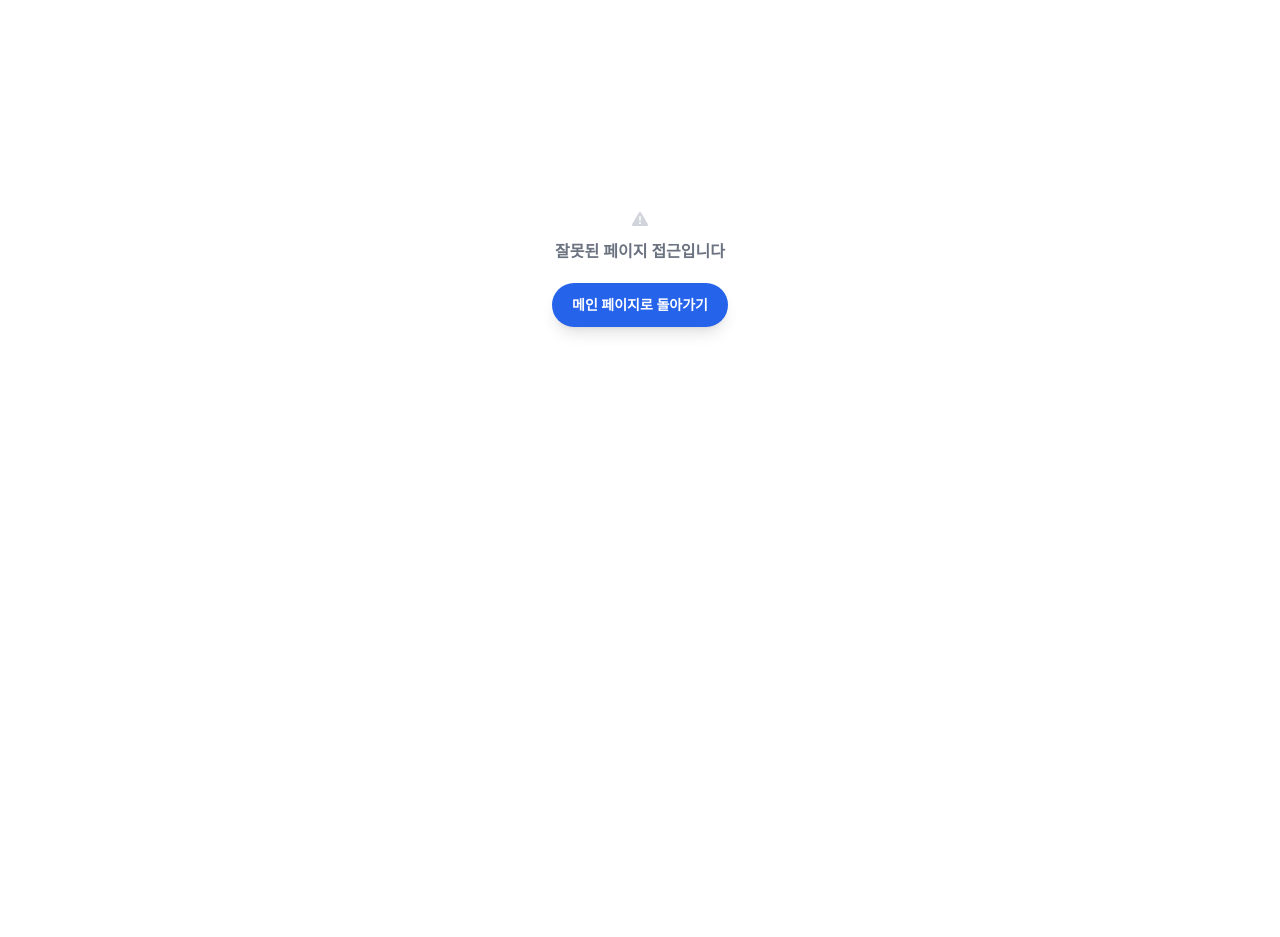
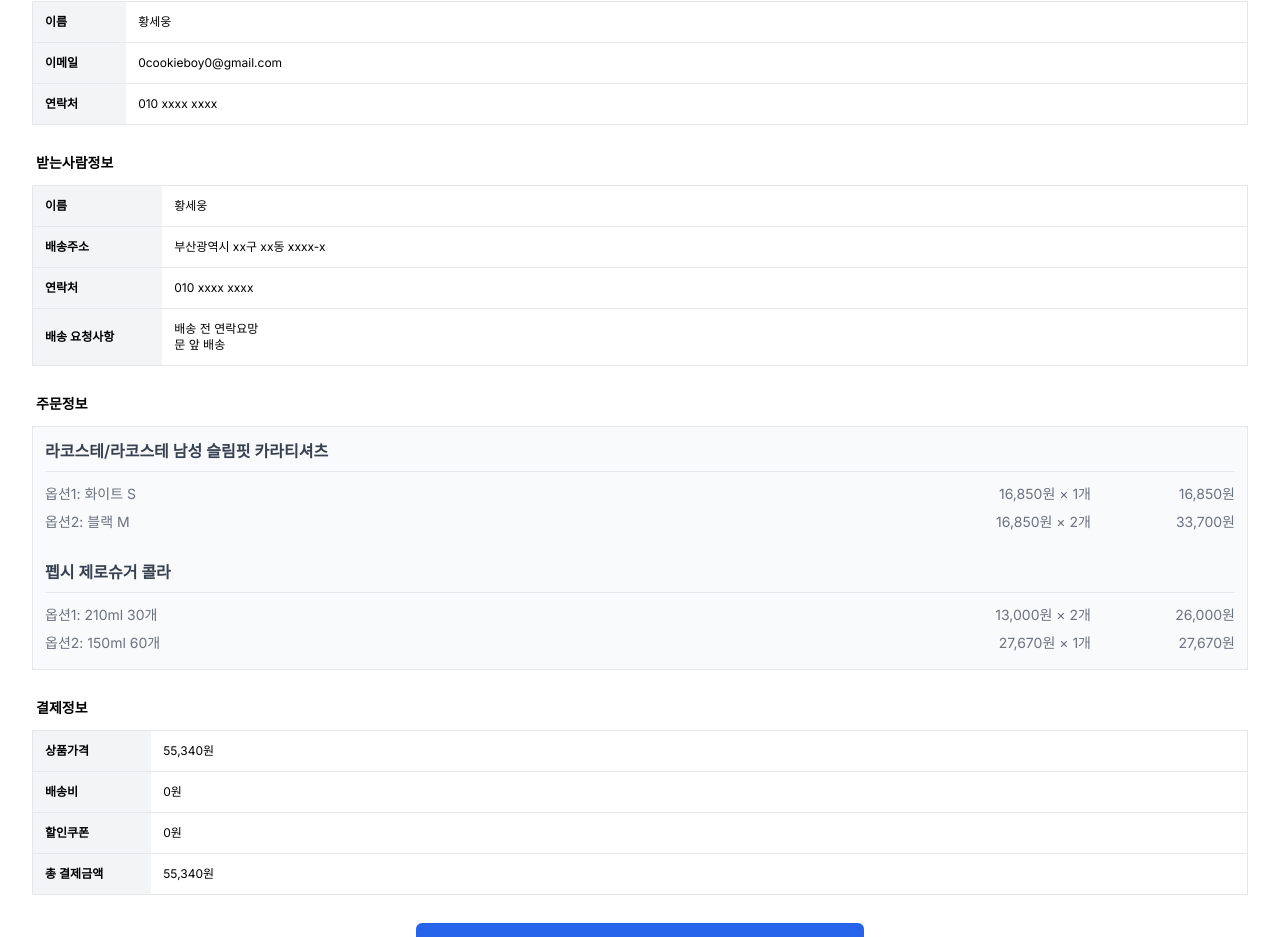
Before and after one commit to pokycookie/online-store, a Next.js app: page /cart/checkout in a window 1280 px wide. Before the commit this address had no page. Shown: the part 291-1228 px from the top of the page. Before the commit the page ends 960 px from the top, so only its background shows below. Built offline with nearby package versions, Linux system fonts and the light colour scheme.

Commit message:
feat: checkout page

```diff
--- /dev/null
+++ b/app/cart/checkout/page.tsx
@@ -0,0 +1,47 @@
+import Table from '@/components/ui/table'
+import checkoutData from '@mock/checkout.json'
+import cartArrData from '@mock/cart.json'
+import CartList from '@/components/section/shoppingCart/cartList'
+
+const cartArr = cartArrData.data
+
+export default function CheckoutPage() {
+  return (
+    <main className="flex flex-col items-center p-8">
+      <h1 className="w-full pb-3 mb-5 text-2xl font-semibold border-b-4 border-blue-600">
+        주문/결제
+      </h1>
+      <section className="w-full mb-7">
+        <h2 className="mb-3 ml-1 text-sm font-semibold">구매자정보</h2>
+        <Table content={checkoutData.buyer} />
+      </section>
+      <section className="w-full mb-7">
+        <h2 className="mb-3 ml-1 text-sm font-semibold">받는사람정보</h2>
+        <Table content={checkoutData.receiver} />
+      </section>
+      <section className="w-full mb-7">
+        <h2 className="mb-3 ml-1 text-sm font-semibold">주문정보</h2>
+        <ul className="pl-3 pr-3 border bg-gray-50">
+          {cartArr.map((e, i) => {
+            return (
+              <CartList
+                key={i}
+                name={e.name}
+                options={e.options}
+                check={true}
+                readOnly
+              />
+            )
+          })}
+        </ul>
+      </section>
+      <section className="w-full mb-7">
+        <h2 className="mb-3 ml-1 text-sm font-semibold">결제정보</h2>
+        <Table content={checkoutData.payment} />
+      </section>
+      <button className="w-full h-12 max-w-md text-white bg-blue-600 rounded-md hover:bg-blue-500">
+        결제하기
+      </button>
+    </main>
+  )
+}
--- a/app/cart/page.tsx
+++ b/app/cart/page.tsx
@@ -2,6 +2,7 @@
 
 import CartList from '@/components/section/shoppingCart/cartList'
 import cartArrData from '@mock/cart.json'
+import Link from 'next/link'
 import { ChangeEvent, useState } from 'react'
 
 const cartArr = cartArrData.data
@@ -28,9 +29,11 @@ export default function CartPage() {
   }
 
   return (
-    <main className="p-8">
-      <h1 className="mb-5 text-2xl font-bold">장바구니</h1>
-      <section className="mb-5">
+    <main className="flex flex-col items-center p-8">
+      <h1 className="w-full pb-3 mb-5 text-2xl font-semibold border-b-4 border-blue-600">
+        장바구니
+      </h1>
+      <section className="w-full mb-5">
         <div className="flex items-center justify-between pt-2 pb-2 border-b border-blue-600">
           <div className="text-sm">
             <label className="flex items-center justify-center gap-2">
@@ -64,9 +67,26 @@ export default function CartPage() {
         </ul>
         <div className="mt-3 border-b border-blue-600"></div>
       </section>
-      <button className="w-full h-12 text-white bg-blue-600 rounded-md hover:bg-blue-500">
+      <div className="flex flex-col items-end w-full gap-2 pt-3 pb-3">
+        <span className="flex items-center justify-between w-full gap-2 text-sm text-gray-500">
+          총 상품가격
+          <strong className="text-lg text-blue-600">123,456원</strong>
+        </span>
+        <span className="flex items-center justify-between w-full gap-2 text-sm text-gray-500">
+          배송비<strong className="text-lg text-blue-600">0원</strong>
+        </span>
+        <div className="w-full mt-1 mb-1 border-b border-gray-400"></div>
+        <span className="flex items-center justify-between w-full gap-2 text-sm text-gray-500">
+          총 주문금액
+          <strong className="text-lg text-blue-600">123,456원</strong>
+        </span>
+      </div>
+      <Link
+        href="/cart/checkout"
+        className="flex items-center justify-center w-full h-12 max-w-md mt-5 text-white bg-blue-600 rounded-md hover:bg-blue-500"
+      >
         구매하기
-      </button>
+      </Link>
     </main>
   )
 }
--- a/app/components/section/shoppingCart/cartList.tsx
+++ b/app/components/section/shoppingCart/cartList.tsx
@@ -1,5 +1,3 @@
-import { faXmark } from '@fortawesome/free-solid-svg-icons'
-import { FontAwesomeIcon } from '@fortawesome/react-fontawesome'
 import { ChangeEvent } from 'react'
 
 interface IProps {
@@ -12,6 +10,7 @@ interface IProps {
   }[]
   check: boolean
   onCheck?: (checked: boolean) => void
+  readOnly?: boolean
 }
 
 export default function CartList(props: IProps) {
@@ -23,12 +22,14 @@ export default function CartList(props: IProps) {
     <li className="pt-3 pb-3">
       <div>
         <label className="flex gap-2">
+          {props.readOnly ? null : (
             <input
               type="checkbox"
               className="accent-blue-600"
               checked={props.check}
               onChange={checkHandler}
             />
+          )}
           <h3 className="font-semibold text-gray-700">{props.name}</h3>
         </label>
       </div>
@@ -50,9 +51,11 @@ export default function CartList(props: IProps) {
                 <p className="flex items-center justify-end w-32">
                   {(e.price * e.count).toLocaleString()}원
                 </p>
+                {props.readOnly ? null : (
                   <button className="p-1 pl-2 pr-2 text-xs border border-blue-600 rounded-sm hover:text-white hover:bg-blue-600">
                     삭제
                   </button>
+                )}
               </div>
             </li>
           )
--- /dev/null
+++ b/public/mockData/checkout.json
@@ -0,0 +1,52 @@
+{
+  "buyer": [
+    {
+      "head": "이름",
+      "data": ["황세웅"]
+    },
+    {
+      "head": "이메일",
+      "data": ["0cookieboy0@gmail.com"]
+    },
+    {
+      "head": "연락처",
+      "data": ["010 xxxx xxxx"]
+    }
+  ],
+  "receiver": [
+    {
+      "head": "이름",
+      "data": ["황세웅"]
+    },
+    {
+      "head": "배송주소",
+      "data": ["부산광역시 xx구 xx동 xxxx-x"]
+    },
+    {
+      "head": "연락처",
+      "data": ["010 xxxx xxxx"]
+    },
+    {
+      "head": "배송 요청사항",
+      "data": ["배송 전 연락요망", "문 앞 배송"]
+    }
+  ],
+  "payment": [
+    {
+      "head": "상품가격",
+      "data": ["55,340원"]
+    },
+    {
+      "head": "배송비",
+      "data": ["0원"]
+    },
+    {
+      "head": "할인쿠폰",
+      "data": ["0원"]
+    },
+    {
+      "head": "총 결제금액",
+      "data": ["55,340원"]
+    }
+  ]
+}
```
Also changed, not shown: 1 other file (tests, documents, lock files or other folders). Lines whose indentation alone changed are shown as unchanged.
